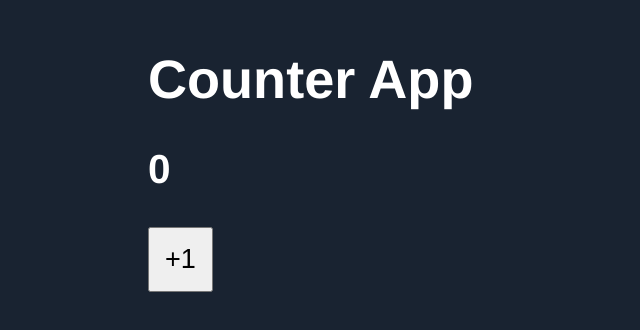
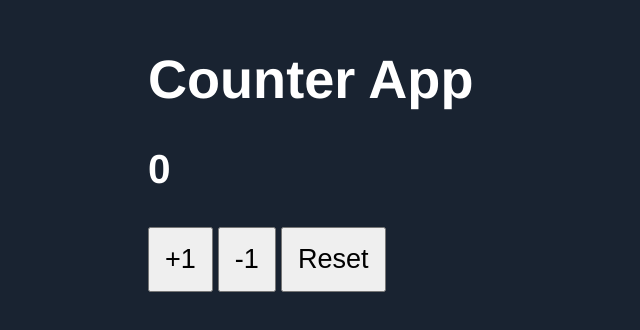
Before and after one commit to alecorodri/counter_app, a React (Vite) app: page / in a window 1280 px wide. Shown: the part 136-466 px from the top of the page, without its empty margins (0-640 px from the left). Built offline with nearby package versions, Linux system fonts and the light colour scheme.

Commit message:
handleSubst and handleReset

```diff
--- a/src/CounterApp.jsx
+++ b/src/CounterApp.jsx
@@ -6,21 +6,29 @@ import PropTypes from 'prop-types'
 
 export const CounterApp = ({ value }) => {
 
-    const [counter, setCounter] = useState( value )
+    const [counter, setCounter] = useState(value)
 
-    const handAdd = (event, newValue) => {
+    const handleAdd = (event, newValue) => {
         setCounter(counter + 1);
         //setCounter((c)=> c+1);
     }
+
+    const handleSubst = (event, newValue) => {
+        setCounter(counter - 1);
+    }
+
+    const handleReset = (event, newValue) => {
+        setCounter(value);
+    }
+
 
     return (
         <>
             <h1> Counter App </h1>
             <h2> {counter} </h2>
-            <button onClick={ handAdd }>
-                +1
-
-            </button>
+            <button onClick={handleAdd}>+1</button>
+            <button onClick={handleSubst}>-1</button>
+            <button onClick={handleReset}>Reset</button>
 
         </>
 
--- a/src/styles.css
+++ b/src/styles.css
@@ -11,4 +11,5 @@ html, body {
 button {
     padding: 15px;
     font-size: 1.3rem;
+    margin-right: 5px;
 }
```
